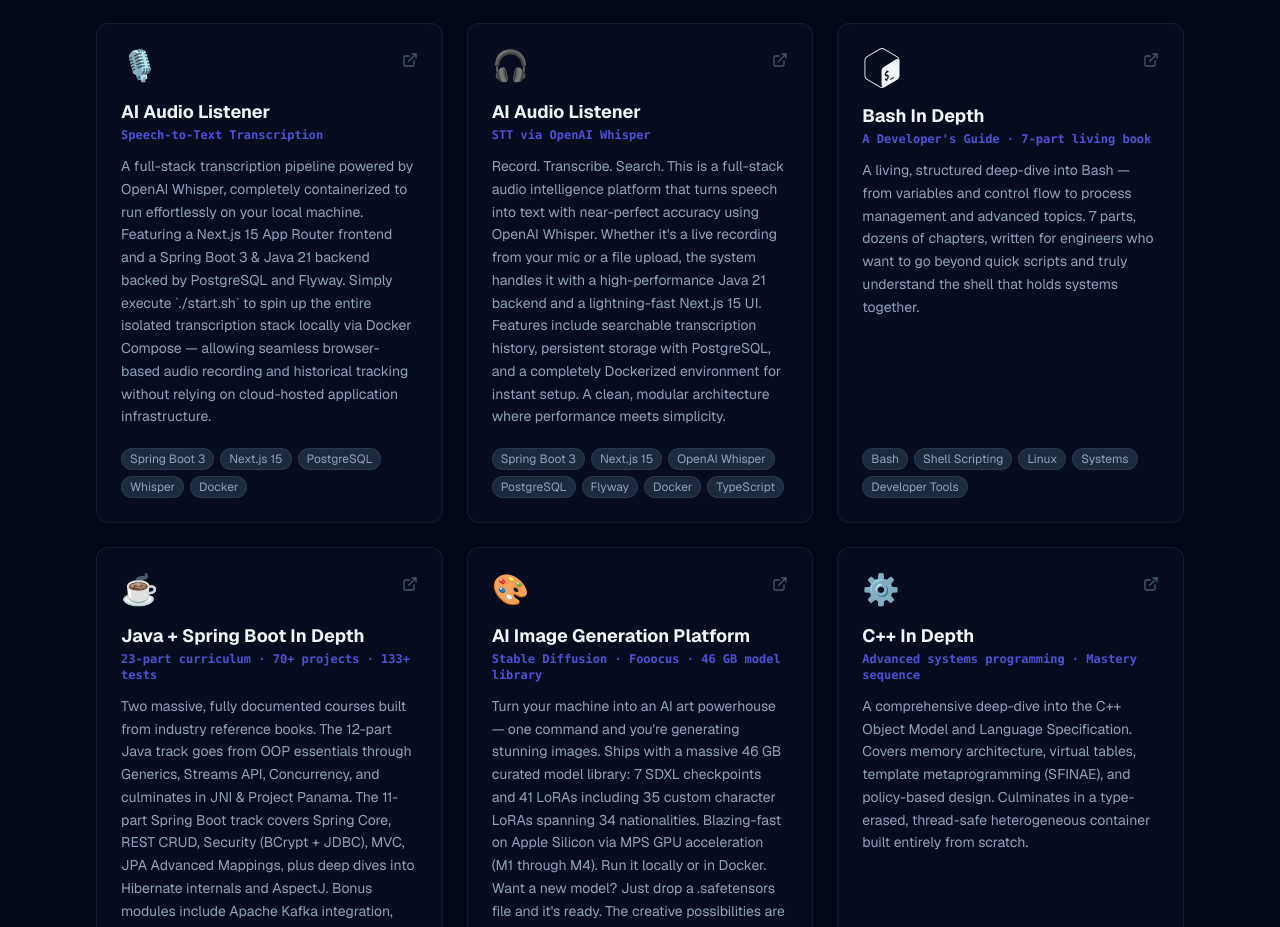
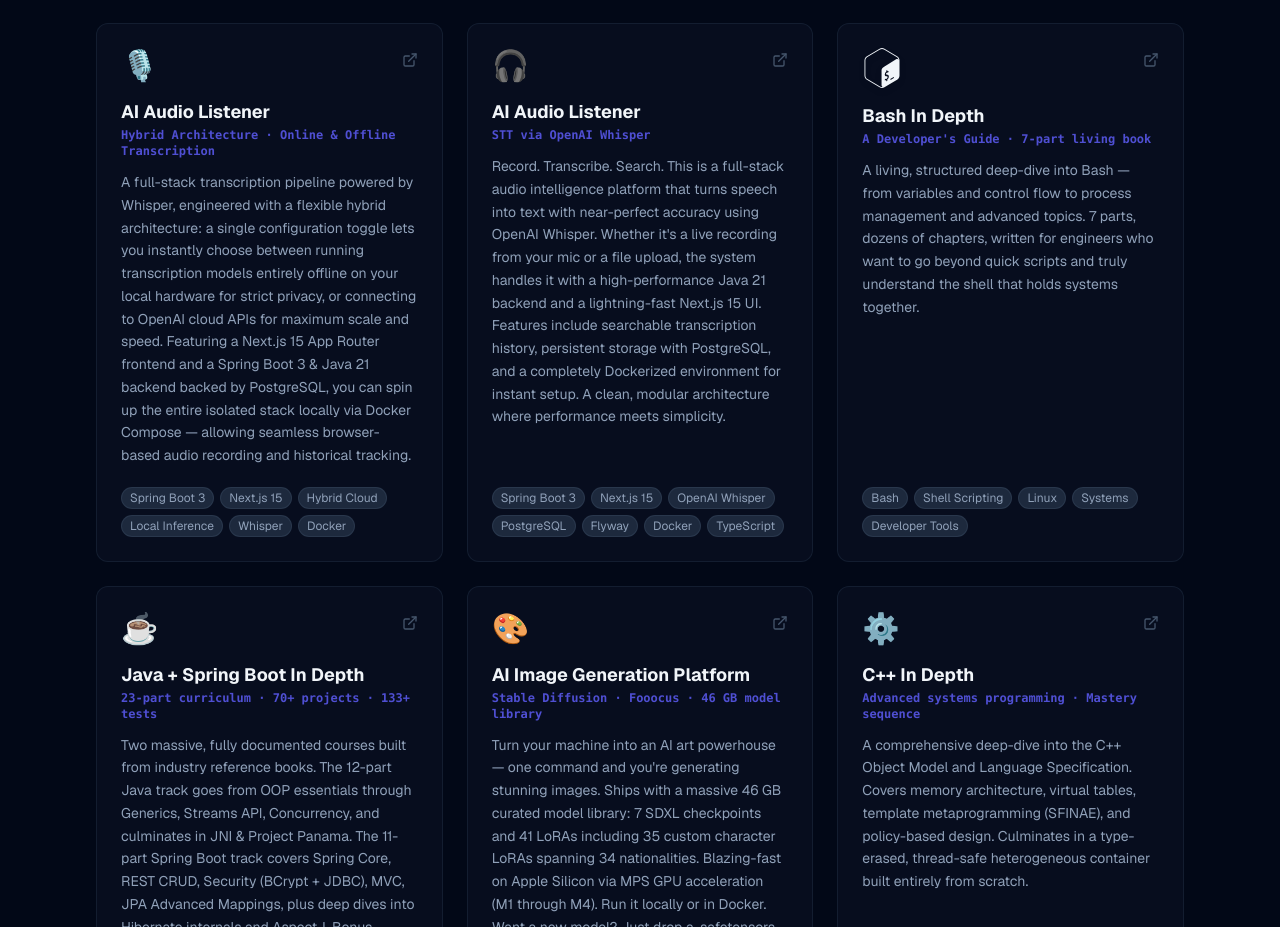
Before and after one commit to chemacabeza/chemacabeza-dev, a Next.js app: page /projects in a window 1280 px wide. Shown: the part 1361-2288 px from the top of the page. Built offline with nearby package versions, Linux system fonts and the light colour scheme.

Commit message:
feat: emphasize the configuration toggle for switching between local offline and cloud online APIs in AI Audio Listener

```diff
--- a/app/projects/page.tsx
+++ b/app/projects/page.tsx
@@ -49,10 +49,10 @@ const githubProjects = [
         url: "https://github.com/chemacabeza/my-github-projects/tree/master/test-audio-listener",
         emoji: "🎙️",
         title: "AI Audio Listener",
-        subtitle: "Speech-to-Text Transcription",
+        subtitle: "Hybrid Architecture · Online & Offline Transcription",
         description:
-            "A full-stack transcription pipeline powered by OpenAI Whisper, completely containerized to run effortlessly on your local machine. Featuring a Next.js 15 App Router frontend and a Spring Boot 3 & Java 21 backend backed by PostgreSQL and Flyway. Simply execute `./start.sh` to spin up the entire isolated transcription stack locally via Docker Compose — allowing seamless browser-based audio recording and historical tracking without relying on cloud-hosted application infrastructure.",
-        tags: ["Spring Boot 3", "Next.js 15", "PostgreSQL", "Whisper", "Docker"],
+            "A full-stack transcription pipeline powered by Whisper, engineered with a flexible hybrid architecture: a single configuration toggle lets you instantly choose between running transcription models entirely offline on your local hardware for strict privacy, or connecting to OpenAI cloud APIs for maximum scale and speed. Featuring a Next.js 15 App Router frontend and a Spring Boot 3 & Java 21 backend backed by PostgreSQL, you can spin up the entire isolated stack locally via Docker Compose — allowing seamless browser-based audio recording and historical tracking.",
+        tags: ["Spring Boot 3", "Next.js 15", "Hybrid Cloud", "Local Inference", "Whisper", "Docker"],
     },
     {
         repo: "test-for-audio-listener",
```
